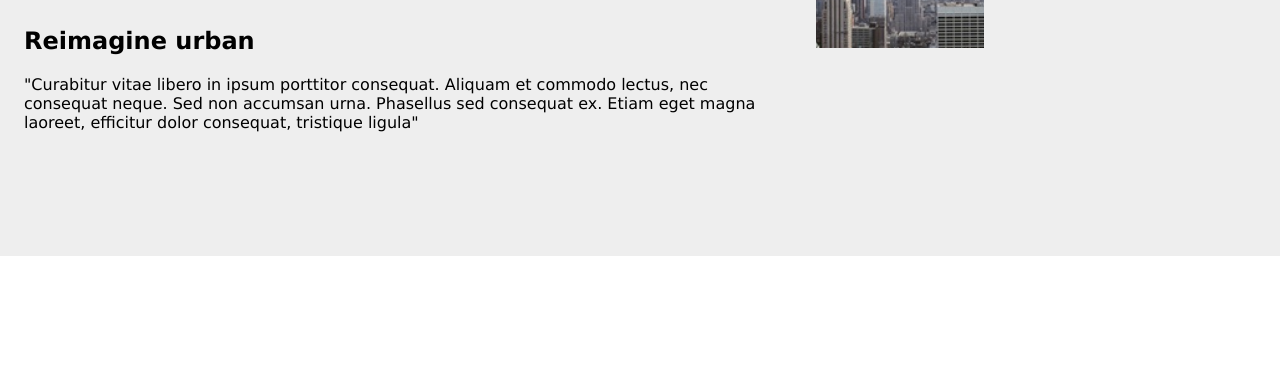
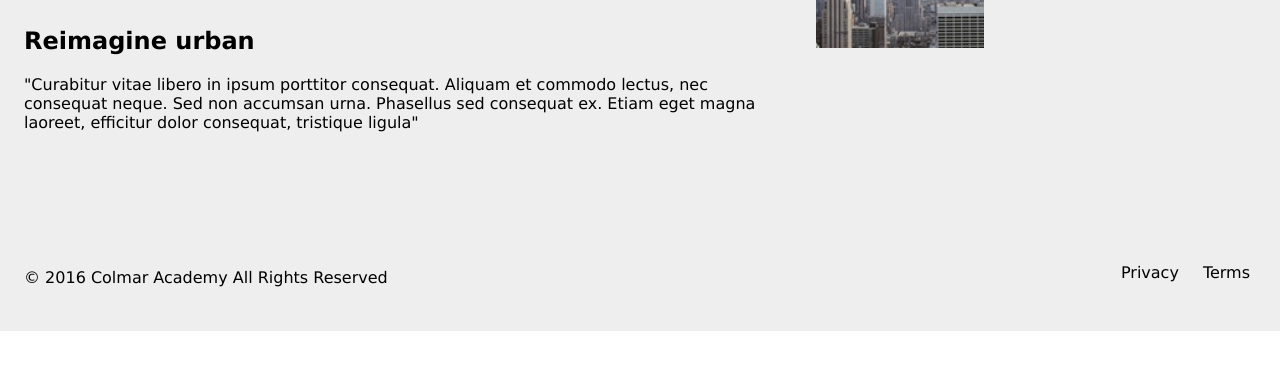
Before and after one commit to Juan151820/colmar-academy, a plain HTML site: page index.html in a window 1280 px wide. Shown: the part 2929-3299 px from the top of the page. Drawn offline with Linux system fonts and the light colour scheme; grey boxes are pictures that could not be loaded.

Commit message:
Added footer

```diff
--- a/index.html
+++ b/index.html
@@ -109,9 +109,7 @@
                     <span>COURSES</span>
                     <p>Analytics, Content Marketing, Mobile Marketing</p>
                 </div>
-
             </div>
-
         </div>
          <!--Thesis exhibit section-->
         <div class="thesis-exhibit">
@@ -130,6 +128,7 @@
                       <h3>Fisma: Design and prototype</h3>
                       <p>Designer showcase of new prototype product</p>
                   </div>
+                </div>
                <div class="item-thesis">
                    <img src="resources/images/thesis-now-and-then.jpg">
                    <div class="thesis-text-right">
@@ -137,33 +136,19 @@
                         <p>Research study about New York</p>
                     </div>
                </div>
-
-              </div>
-
-          </div>
-
+            </div>
         </div>
-
-    </div>
-
-
-
-
-
-
-
-
-
-
-
-
-
-
-
-
-
-
     </div>
 
 </body>
+<footer>
+    <div class="footer-content">
+    <p>© 2016 Colmar Academy All Rights Reserved</p>
+    </div>
+    <div class="right-privacy">
+    <p class="privacy">Terms</p>
+    <p class="privacy">Privacy</p>
+    </div>
+
+</footer>
 </html>
--- a/resources/css/style.css
+++ b/resources/css/style.css
@@ -3,6 +3,7 @@ body {
     margin: 0;
 
 }
+
  /* HEADER */
 .flex-container {
     display: flex;
@@ -298,3 +299,28 @@ nav a {
     background-color: lightgray;
     padding-bottom: 0;
 }
+
+ /* FOOTER */
+footer {
+    background-color: #EEE;
+    height: 95px;
+    width: 100%;
+    position: relative;
+    bottom: 775px;
+
+}
+
+footer p {
+    padding-top: 16px;
+    padding-left: 24px;
+    display: inline-block;
+}
+
+footer .privacy {
+    align-items: right;
+    justify-content: right;
+    float: right;
+    position: relative;
+    bottom: 72px;
+    left: 450px;
+}
```
